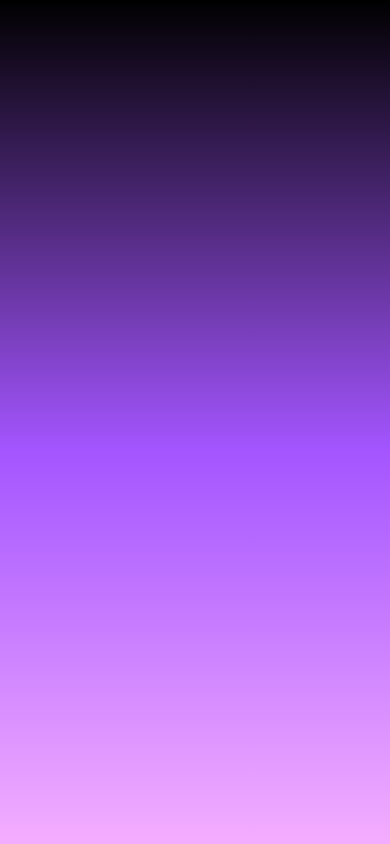
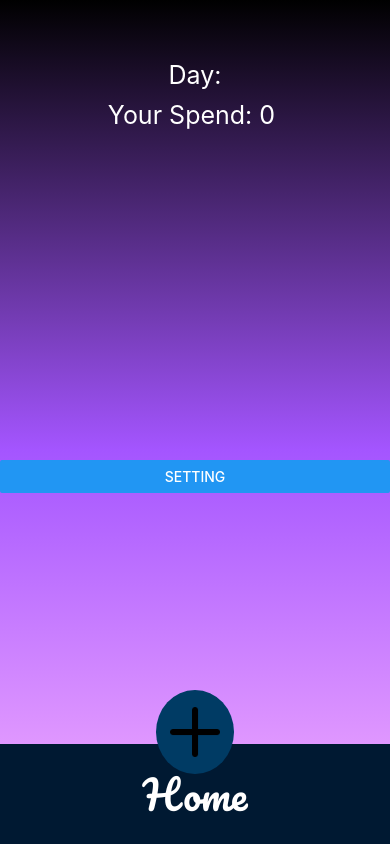
Before and after one commit to HoangTung108/SpendManagementApp, a React Native app in the folder DuckyGala/: screen / in a window 390 px wide. Shown: the top 844 px of the page. Built offline with nearby package versions, Linux system fonts and the light colour scheme.

Commit message:
Update main

```diff
--- a/DuckyGala/App.js
+++ b/DuckyGala/App.js
@@ -48,10 +48,10 @@ function HomeScreen({ navigation }) {
   return (
     <View style={{ flex: 1, backgroundColor: '#fff', paddingTop: insets.top ,
       flexDirection: 'collumn', }}>
-      <LinearGradient
-        // Background Linear Gradient
+        <LinearGradient
         colors={["#000",'#A455FF', 'transparent']}
-        style={{ backgroundColor:'#ffbaff' ,paddingTop: insets.top, height: 900,   zIndex: -99, }}
+        style={{ backgroundColor:'#ffbaff' ,top: insets.top,  left: 0,right: 0,
+        height: 900,  position: 'absolute',  }}
       />
       <View style={styles.middle}>
       <Text style={styles.textMid}>Day:</Text>
@@ -88,12 +88,13 @@ function HomeScreen({ navigation }) {
         </View>
         </View>
         </Modal>
-        <View style = {styles.positionAddItem}>
-        </View>
+
       </View>
-      <View style={{ flex: 1, backgroundColor: '#fff', paddingTop: insets.top }}>
+
+      <View style={{ flex: 1, paddingTop: insets.top }}>
       <Button title="Setting" onPress={() => navigation.navigate('Home')} />
     </View>
+
     <Pressable
         style={[styles.circleButton]}
         onPress={() => setModalVisible(true)}>
@@ -149,12 +150,14 @@ const styles = StyleSheet.create({
     fontSize: 40,
   },
   middle: {
+
     flex:2,
     alignItems: 'center',
     paddingTop: 60,
     zIndex: 1,
   },
   textMid: {
+    color: '#fff',
     alignContent: "center",
     alignItems: "center",
     fontSize: 25,
@@ -180,11 +183,6 @@ const styles = StyleSheet.create({
     backgroundColor: '#768',
     paddingVertical: 10,
     alignItems: 'center',
-  },
-  positionAddItem:{
-    flex: 2,
-    width: "100%",
-    height : 300,
   },
   circleButton:{
     width: '20%',
```
